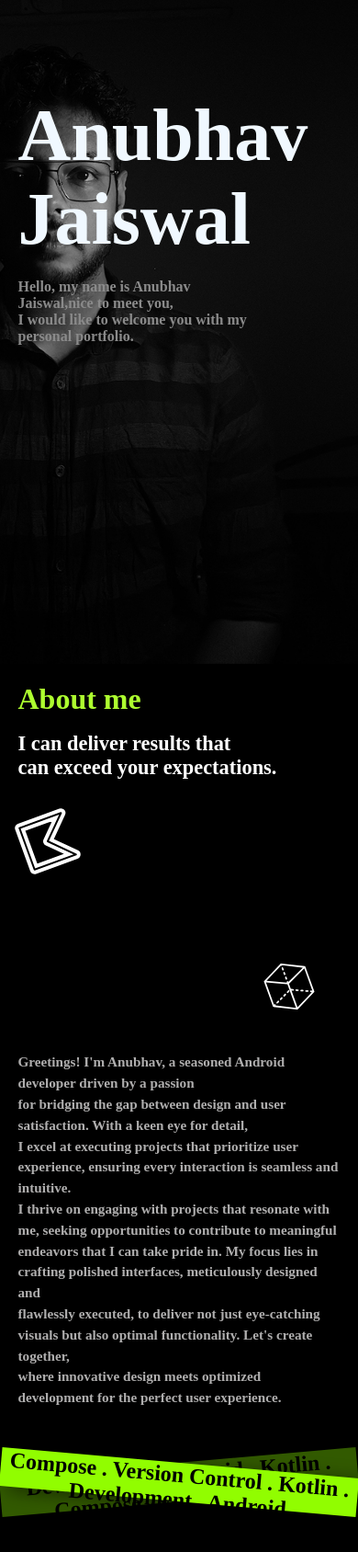
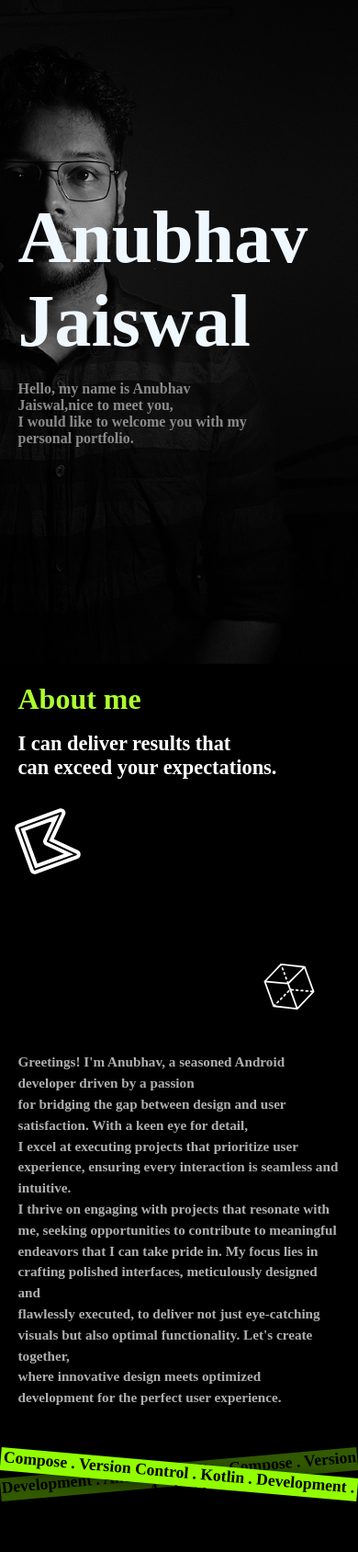
Before and after one commit to anubhav-auth/Portfolio-website, a plain HTML site: page index.html in a window 390 px wide. Shown: the part 122-1810 px from the top of the page at 92% size. Drawn offline with Linux system fonts and the light colour scheme; a web font is replaced by a local one.

Commit message:
Update function to handle edge case

```diff
--- a/style.css
+++ b/style.css
@@ -142,12 +142,12 @@ body{
     #photo{
         width: 100%;
         height: 100%;
-        object-fit: cover;
-        object-position: right top;
+        object-fit:cover;
+        object-position: right center;
     }
 
     #name {
-        margin-top: 50%;
+        margin-top: 80%;
         font-size: 500%; /* Slightly larger font size for mobile */
     }
 
@@ -178,13 +178,13 @@ body{
     }
 
     #green_line1 h1, #green_line2 h1 {
-        font-size: 150%; /* Slightly larger font size for mobile */
+        font-size: 110%; /* Slightly larger font size for mobile */
         text-align: center;
         align-items: center;
     }
 
     #green_line1, #green_line2 {
-        height: 5%;
+        height: 3%;
         width: 100%; /* Adjust line width for mobile */
         left: 0; /* Adjust line position for mobile */
         right: 0; /* Adjust line position for mobile */
```
